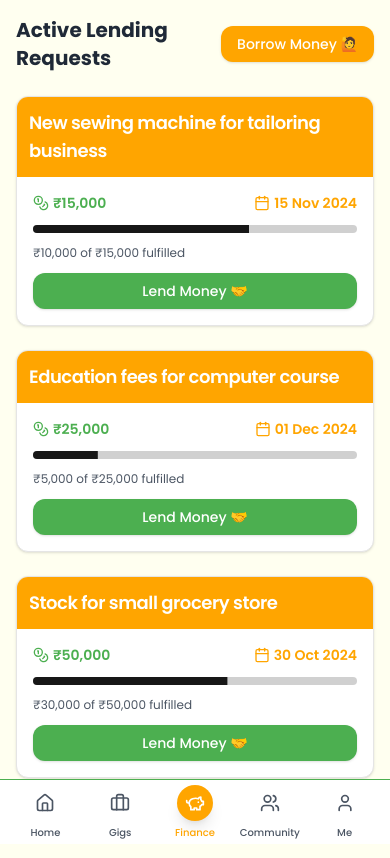
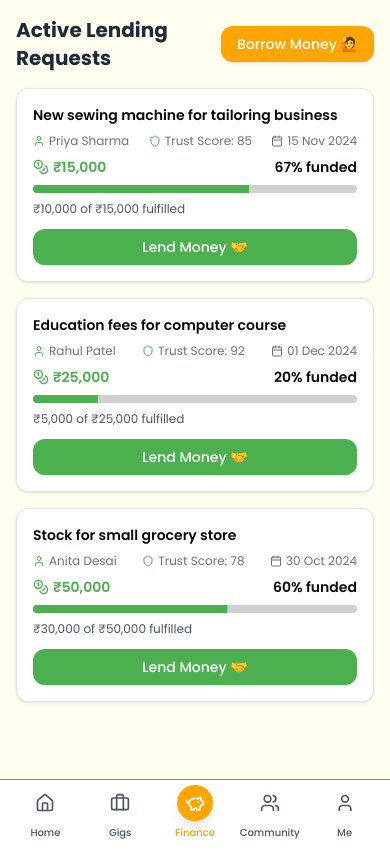
Before and after one commit to Ayushjain2205/based, a Next.js app: page /finance in a window 390 px wide. Built offline with nearby package versions, Linux system fonts and the light colour scheme.

Commit message:
Modify finance section

```diff
--- a/src/components/ui/progress.tsx
+++ b/src/components/ui/progress.tsx
@@ -1,7 +1,7 @@
-import * as React from "react"
-import * as ProgressPrimitive from "@radix-ui/react-progress"
+import * as React from "react";
+import * as ProgressPrimitive from "@radix-ui/react-progress";
 
-import { cn } from "@/lib/utils"
+import { cn } from "@/lib/utils";
 
 const Progress = React.forwardRef<
   React.ElementRef<typeof ProgressPrimitive.Root>,
@@ -16,11 +16,11 @@ const Progress = React.forwardRef<
     {...props}
   >
     <ProgressPrimitive.Indicator
-      className="h-full w-full flex-1 bg-neutral-900 transition-all dark:bg-neutral-50"
+      className="h-full w-full flex-1 bg-[#4CAF50] transition-all"
       style={{ transform: `translateX(-${100 - (value || 0)}%)` }}
     />
   </ProgressPrimitive.Root>
-))
-Progress.displayName = ProgressPrimitive.Root.displayName
+));
+Progress.displayName = ProgressPrimitive.Root.displayName;
 
-export { Progress }
+export { Progress };
--- a/src/pages/finance.tsx
+++ b/src/pages/finance.tsx
@@ -1,6 +1,8 @@
+"use client";
+
 import React, { useState, useEffect } from "react";
 import Layout from "@/components/Layout";
-import { Card, CardContent, CardHeader, CardTitle } from "@/components/ui/card";
+import { Card, CardContent } from "@/components/ui/card";
 import { Button } from "@/components/ui/button";
 import { Progress } from "@/components/ui/progress";
 import {
@@ -12,7 +14,7 @@ import {
 } from "@/components/ui/dialog";
 import { Input } from "@/components/ui/input";
 import { Label } from "@/components/ui/label";
-import { Coins, Calendar } from "lucide-react";
+import { Coins, Calendar, User, Shield } from "lucide-react";
 import {
   Popover,
   PopoverContent,
@@ -28,6 +30,8 @@ interface LendingRequest {
   amount: number;
   fulfilled: number;
   deadline: Date;
+  requester: string;
+  trustScore: number;
 }
 
 const lendingRequests: LendingRequest[] = [
@@ -37,6 +41,8 @@ const lendingRequests: LendingRequest[] = [
     amount: 15000,
     fulfilled: 10000,
     deadline: new Date("2024-11-15"),
+    requester: "Priya Sharma",
+    trustScore: 85,
   },
   {
     id: 2,
@@ -44,6 +50,8 @@ const lendingRequests: LendingRequest[] = [
     amount: 25000,
     fulfilled: 5000,
     deadline: new Date("2024-12-01"),
+    requester: "Rahul Patel",
+    trustScore: 92,
   },
   {
     id: 3,
@@ -51,12 +59,14 @@ const lendingRequests: LendingRequest[] = [
     amount: 50000,
     fulfilled: 30000,
     deadline: new Date("2024-10-30"),
+    requester: "Anita Desai",
+    trustScore: 78,
   },
 ];
 
 const ROZI_COIN_RATE = 0.1; // 1 $ROZI coin per 10 INR lent
 
-const FinancePage: React.FC = () => {
+export default function FinancePage() {
   const [borrowDialogOpen, setBorrowDialogOpen] = useState(false);
   const [lendDialogOpen, setLendDialogOpen] = useState(false);
   const [selectedRequest, setSelectedRequest] = useState<LendingRequest | null>(
@@ -126,7 +136,7 @@ const FinancePage: React.FC = () => {
     }
     setSelectedRequest(null);
     setLendAmount("");
-    setLendDialogOpen(false); // Close the dialog in all cases
+    setLendDialogOpen(false);
   };
 
   const formatDate = (date: Date) => {
@@ -135,9 +145,9 @@ const FinancePage: React.FC = () => {
 
   return (
     <Layout>
-      <div className="container mx-auto">
-        <div className="flex justify-between items-center mb-6">
-          <h2 className="text-xl font-bold">Active Lending Requests</h2>
+      <div className="container mx-auto pb-4">
+        <div className="flex justify-between items-center mb-4">
+          <h1 className="text-xl font-bold">Active Lending Requests</h1>
           <Dialog open={borrowDialogOpen} onOpenChange={setBorrowDialogOpen}>
             <DialogTrigger asChild>
               <Button className="bg-[#FFA500] hover:bg-[#FF8C00] text-white rounded-xl">
@@ -229,29 +239,39 @@ const FinancePage: React.FC = () => {
           </Dialog>
         </div>
 
-        <div className="grid grid-cols-1 md:grid-cols-2 lg:grid-cols-3 gap-6">
+        <div className="space-y-4">
           {lendingRequests.map((request) => (
             <Card
               key={request.id}
               className="overflow-hidden hover:shadow-lg transition-shadow duration-300 rounded-xl"
             >
-              <CardHeader className="bg-[#FFA500] text-white p-3">
-                <CardTitle className="text-lg font-semibold">
-                  {request.title}
-                </CardTitle>
-              </CardHeader>
               <CardContent className="p-4">
-                <div className="space-y-3">
-                  <div className="flex justify-between items-center text-sm">
+                <h3 className="font-semibold text-sm mb-2">{request.title}</h3>
+                <div className="flex items-center justify-between mb-2 text-xs text-gray-500">
+                  <div className="flex items-center">
+                    <User className="w-3 h-3 mr-1 text-[#4CAF50]" />
+                    <span>{request.requester}</span>
+                  </div>
+                  <div className="flex items-center">
+                    <Shield className="w-3 h-3 mr-1 text-[#4CAF50]" />
+                    <span>Trust Score: {request.trustScore}</span>
+                  </div>
+                  <div className="flex items-center">
+                    <Calendar className="w-3 h-3 mr-1" />
+                    <span>{formatDate(request.deadline)}</span>
+                  </div>
+                </div>
+                <div className="flex items-center justify-between mb-2 text-sm">
                   <span className="text-[#4CAF50] font-semibold flex items-center">
                     <Coins className="w-4 h-4 mr-1" />₹
                     {request.amount.toLocaleString()}
                   </span>
-                    <span className="text-[#FFA500] font-semibold flex items-center">
-                      <Calendar className="w-4 h-4 mr-1" />
-                      {formatDate(request.deadline)}
+                  <span className="font-semibold">
+                    {Math.round((request.fulfilled / request.amount) * 100)}%
+                    funded
                   </span>
                 </div>
+                <div className="space-y-2 mb-3">
                   <Progress
                     value={(request.fulfilled / request.amount) * 100}
                     className="w-full"
@@ -260,10 +280,8 @@ const FinancePage: React.FC = () => {
                     ₹{request.fulfilled.toLocaleString()} of ₹
                     {request.amount.toLocaleString()} fulfilled
                   </div>
-                  <Dialog
-                    open={lendDialogOpen}
-                    onOpenChange={setLendDialogOpen}
-                  >
+                </div>
+                <Dialog open={lendDialogOpen} onOpenChange={setLendDialogOpen}>
                   <DialogTrigger asChild>
                     <Button
                       className="w-full bg-[#4CAF50] hover:bg-[#45a049] text-white rounded-xl"
@@ -308,8 +326,7 @@ const FinancePage: React.FC = () => {
                         Maximum amount: ₹
                         {selectedRequest
                           ? (
-                                selectedRequest.amount -
-                                selectedRequest.fulfilled
+                              selectedRequest.amount - selectedRequest.fulfilled
                             ).toLocaleString()
                           : 0}
                       </div>
@@ -331,7 +348,6 @@ const FinancePage: React.FC = () => {
                     </form>
                   </DialogContent>
                 </Dialog>
-                </div>
               </CardContent>
             </Card>
           ))}
@@ -339,6 +355,4 @@ const FinancePage: React.FC = () => {
       </div>
     </Layout>
   );
-};
-
-export default FinancePage;
+}
```
Lines whose indentation alone changed are shown as unchanged.
